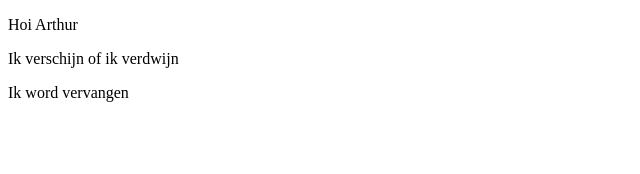
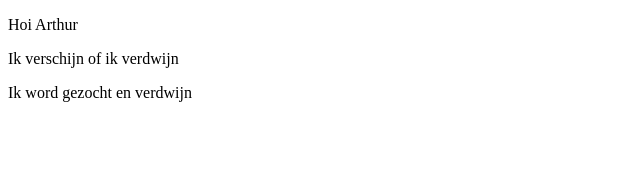
Before and after one commit to ArturoNavale/WikiNix, an Angular app: page / in a window 1280 px wide. Shown: the top 174 px of the page, without its empty margins (0-640 px from the left). Built offline with nearby package versions, Linux system fonts and the light colour scheme.

Commit message:
ViewChild looking for text working

```diff
--- a/src/app/app.component.html
+++ b/src/app/app.component.html
@@ -4,6 +4,6 @@
 <div *ngIf="appear">
     <P>Ik verschijn of ik verdwijn</P>
 </div>
-<div *ngIf="appear">
-    <P>Ik word vervangen</P>
+<div #myDiv>
+    Ik word gezocht en verdwijn
 </div>
--- a/src/app/app.component.ts
+++ b/src/app/app.component.ts
@@ -1,4 +1,4 @@
-import { Component, OnInit } from '@angular/core';
+import { Component, ElementRef, OnInit, ViewChild } from '@angular/core';
 
 @Component({
   selector: 'app-root',
@@ -10,16 +10,23 @@ export class AppComponent implements OnInit {
   //following line is the initial status of a div
   appear: boolean = false;
 
+  //finds div with tag #wordGezocht and assigns it to myDiv
+  @ViewChild('myDiv') myDiv: ElementRef;
+
+
   ngOnInit(): void {
 
     //the following formula changes the state of a div (makes is appear)
     this.appear = true
 
-
-
-    console.log("componentIkHouVanPasta")
+    console.log("hoi");
 
   }
 
-  title = 'wikipedia-timeline';
+  ngAfterViewInit() {
+
+    //prints the viewchild text which is not  available in  the ngOnInit
+    console.log(this.myDiv.nativeElement.innerHTML)
+
+  }
 }
```
